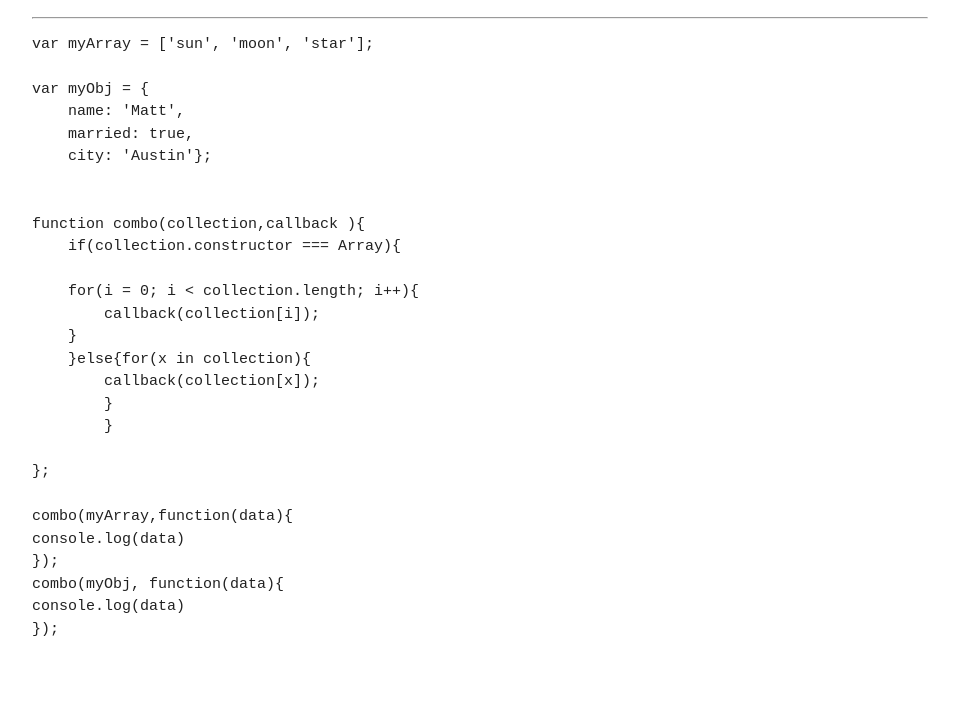
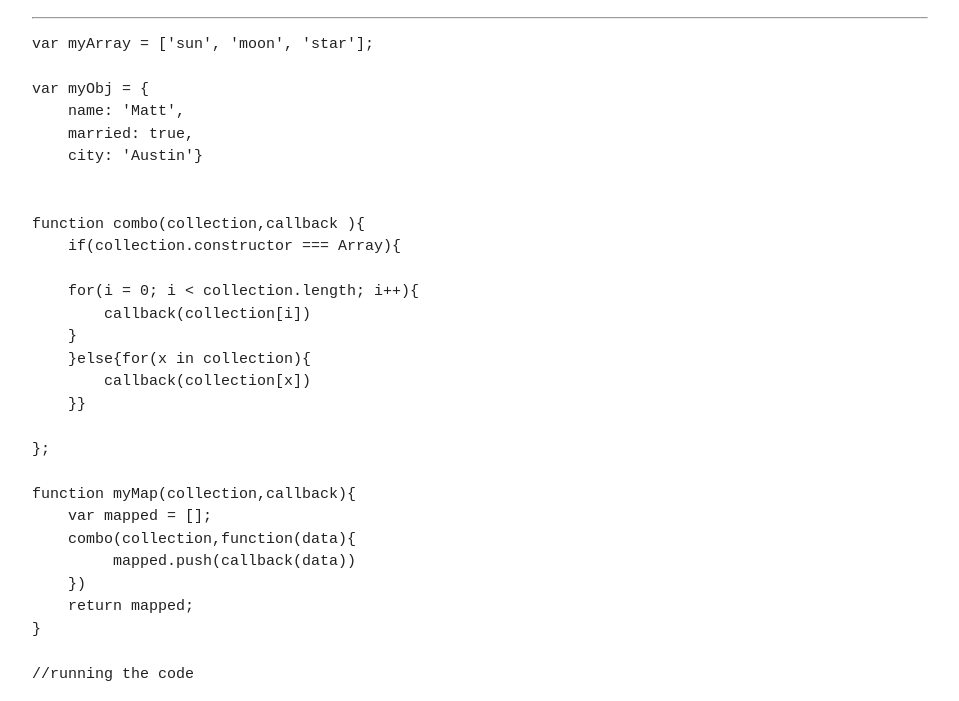
Before and after one commit to Matawhite/jsdrills, a plain HTML site: page advancedFunctions.html in a window 1280 px wide. Shown: the part 99-800 px from the top of the page, without its empty margins (160-1119 px from the left). Drawn offline with nearby package versions, Linux system fonts and the light colour scheme.

Commit message:
map to avancedFunctions

```diff
--- a/advancedFunctions.html
+++ b/advancedFunctions.html
@@ -16,28 +16,38 @@ var myArray = ['sun', 'moon', 'star'];
 var myObj = {
     name: 'Matt',
     married: true,
-    city: 'Austin'};
+    city: 'Austin'}
 
 
 function combo(collection,callback ){
     if(collection.constructor === Array){
 
     for(i = 0; i < collection.length; i++){
-        callback(collection[i]);
+        callback(collection[i])
     }
     }else{for(x in collection){
-        callback(collection[x]);
-    	}
-	}
+        callback(collection[x])
+    }}
 
 };
 
-combo(myArray,function(data){
-console.log(data)
-});
-combo(myObj, function(data){
-console.log(data)
-});
+function myMap(collection,callback){
+    var mapped = [];
+    combo(collection,function(data){
+         mapped.push(callback(data))
+    })
+    return mapped;
+}
+
+//running the code
+
+combo(myArray,function(data){console.log(data)})
+combo(myObj, function(data){console.log(data)})
+
+myMap(myArray,function(data){console.log(data)})
+myMap(myObj,function(data){console.log(data)})
+
+
 </pre>
  	</div>
  </body>
```
